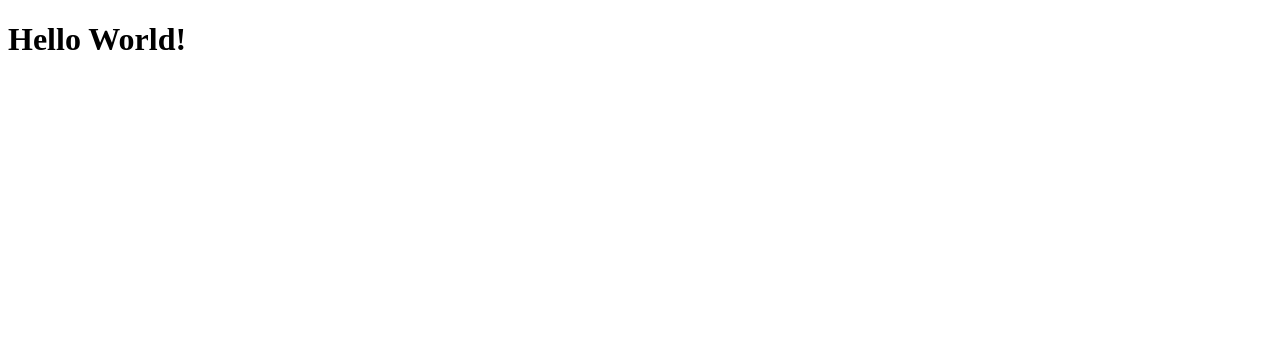
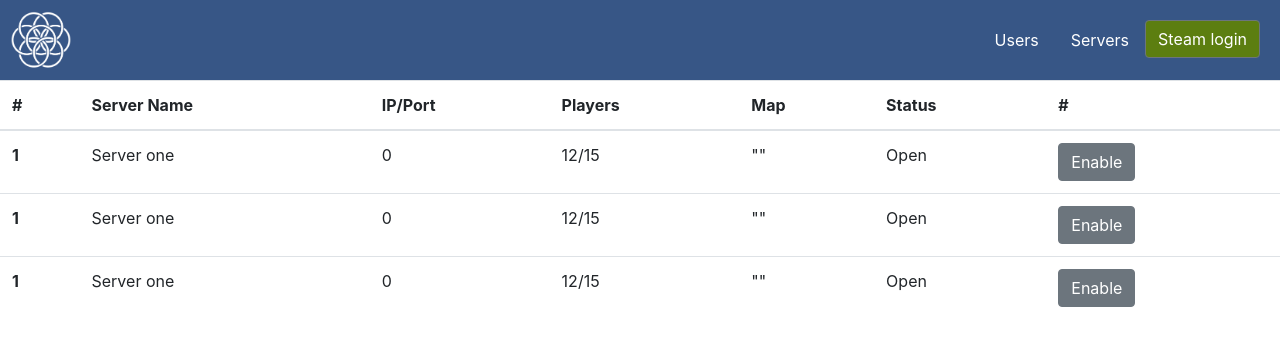
Before and after one commit to marianathyelle/sonikro-shield-servers, a React (Create React App) app: page / in a window 1280 px wide. Shown: the top 346 px of the page. Built offline with nearby package versions, Linux system fonts and the light colour scheme.

Commit message:
header and main page

```diff
--- a/src/App.tsx
+++ b/src/App.tsx
@@ -1,9 +1,15 @@
 import React, { Component } from 'react';
+import { BrowserRouter } from "react-router-dom";
+import { Routes } from "./routes";
+import { Header } from "./components/Header";
 
 class App extends Component {
   render() {
     return (
-      <h1>Hello World!</h1>
+      <BrowserRouter>
+        <Header />
+        <Routes />
+      </BrowserRouter>
     );
   }
 }
--- /dev/null
+++ b/src/components/Header.tsx
@@ -0,0 +1,24 @@
+import * as React from "react";
+import Logo from "../assets/logo.png";
+import { Button, Nav, NavItem, NavLink } from "reactstrap";
+
+export const Header = () => (
+  <div className="header d-flex justify-content-between align-items-center">
+    <div>
+      <img src={Logo} className="logo img-fuid" />
+    </div>
+
+    <Nav>
+      <NavItem>
+        <NavLink href="#">Users</NavLink>
+      </NavItem>
+      <NavItem>
+        <NavLink href="#">Servers</NavLink>
+      </NavItem>
+      <div className="separator"/>
+      <NavItem>
+        <Button className="steam-btn">Steam login</Button>
+      </NavItem>
+    </Nav>
+  </div>
+)
--- a/src/index.tsx
+++ b/src/index.tsx
@@ -1,6 +1,7 @@
 import React from 'react';
 import ReactDOM from 'react-dom';
 import App from './App';
+import './styles';
 
 ReactDOM.render(<App />, document.getElementById('root'));
 
--- /dev/null
+++ b/src/pages/Main.tsx
@@ -0,0 +1,57 @@
+import * as React from "react";
+import { Table, Button } from "reactstrap";
+
+export class Main extends React.Component {
+  render() {
+    return (
+      <Table>
+        <thead>
+          <tr>
+            <th>#</th>
+            <th>Server Name</th>
+            <th>IP/Port</th>
+            <th>Players</th>
+            <th>Map</th>
+            <th>Status</th>
+            <th>#</th>
+          </tr>
+        </thead>
+        <tbody>
+          <tr>
+            <th scope="row">1</th>
+            <td>Server one</td>
+            <td>0</td>
+            <td>12/15</td>
+            <td>""</td>
+            <td>Open</td>
+            <td>
+              <Button>Enable</Button>
+            </td>
+          </tr>
+          <tr>
+            <th scope="row">1</th>
+            <td>Server one</td>
+            <td>0</td>
+            <td>12/15</td>
+            <td>""</td>
+            <td>Open</td>
+            <td>
+              <Button>Enable</Button>
+            </td>
+          </tr>
+          <tr>
+            <th scope="row">1</th>
+            <td>Server one</td>
+            <td>0</td>
+            <td>12/15</td>
+            <td>""</td>
+            <td>Open</td>
+            <td>
+              <Button>Enable</Button>
+            </td>
+          </tr>
+        </tbody>
+      </Table>
+    )
+  }
+};
--- /dev/null
+++ b/src/routes/index.tsx
@@ -0,0 +1,9 @@
+import * as React from "react";
+import { Route, Switch } from "react-router-dom";
+import { Main } from "../pages/Main";
+
+export const Routes = () => (
+  <Switch>
+    <Route path="/" component={Main} />
+  </Switch>
+)
--- /dev/null
+++ b/src/styles/header.scss
@@ -0,0 +1,28 @@
+
+.header {
+  background-color: #375686;
+  padding: 10px;
+  padding-right: 20px;
+
+  @media (max-width: 350px) {
+    flex-direction: column !important;
+  }
+
+  a {
+    color: white;
+    &:hover,
+    &:active,
+    &:focus {
+      color: #ededed;
+    }
+  }
+}
+
+.logo {
+  height: 60px;
+}
+
+.steam-btn {
+  background-color: #5C7E10 !important;
+  color: white !important;
+}
--- /dev/null
+++ b/src/styles/helpers/colors.scss
@@ -0,0 +1,3 @@
+.color-secondary {
+  color: white;
+}
--- /dev/null
+++ b/src/styles/helpers/global.scss
@@ -0,0 +1,4 @@
+* {
+  margin: 0;
+  list-style: none;
+}
--- /dev/null
+++ b/src/styles/index.ts
@@ -0,0 +1,4 @@
+import "./header.scss";
+import "./helpers/global.scss";
+import "./helpers/colors.scss";
+import "bootstrap/dist/css/bootstrap.css";
```
Also changed, not shown: package.json (+10 -0 lines), src/assets/logo.png (added), 1 other file (tests, documents, lock files or other folders).
